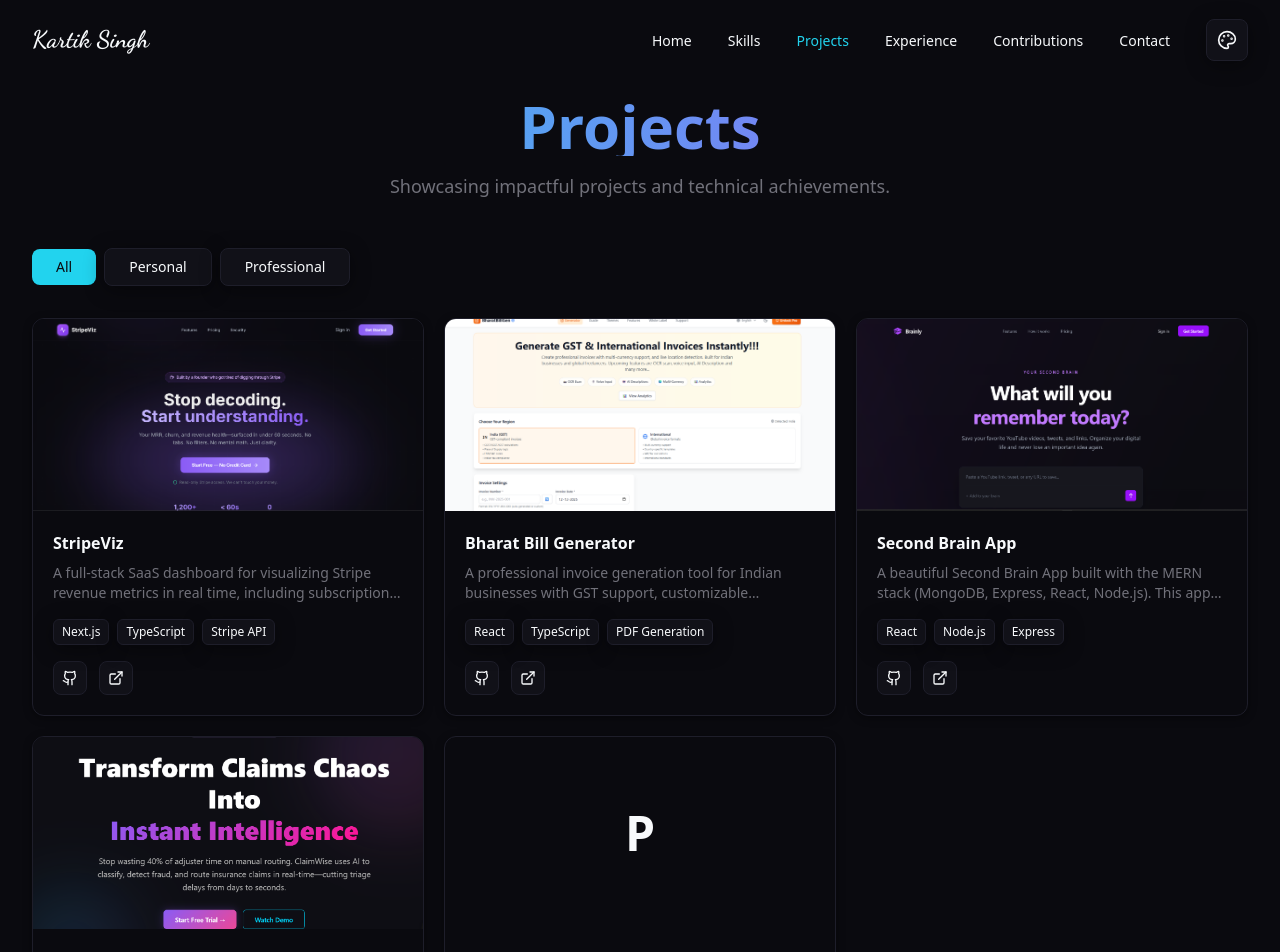
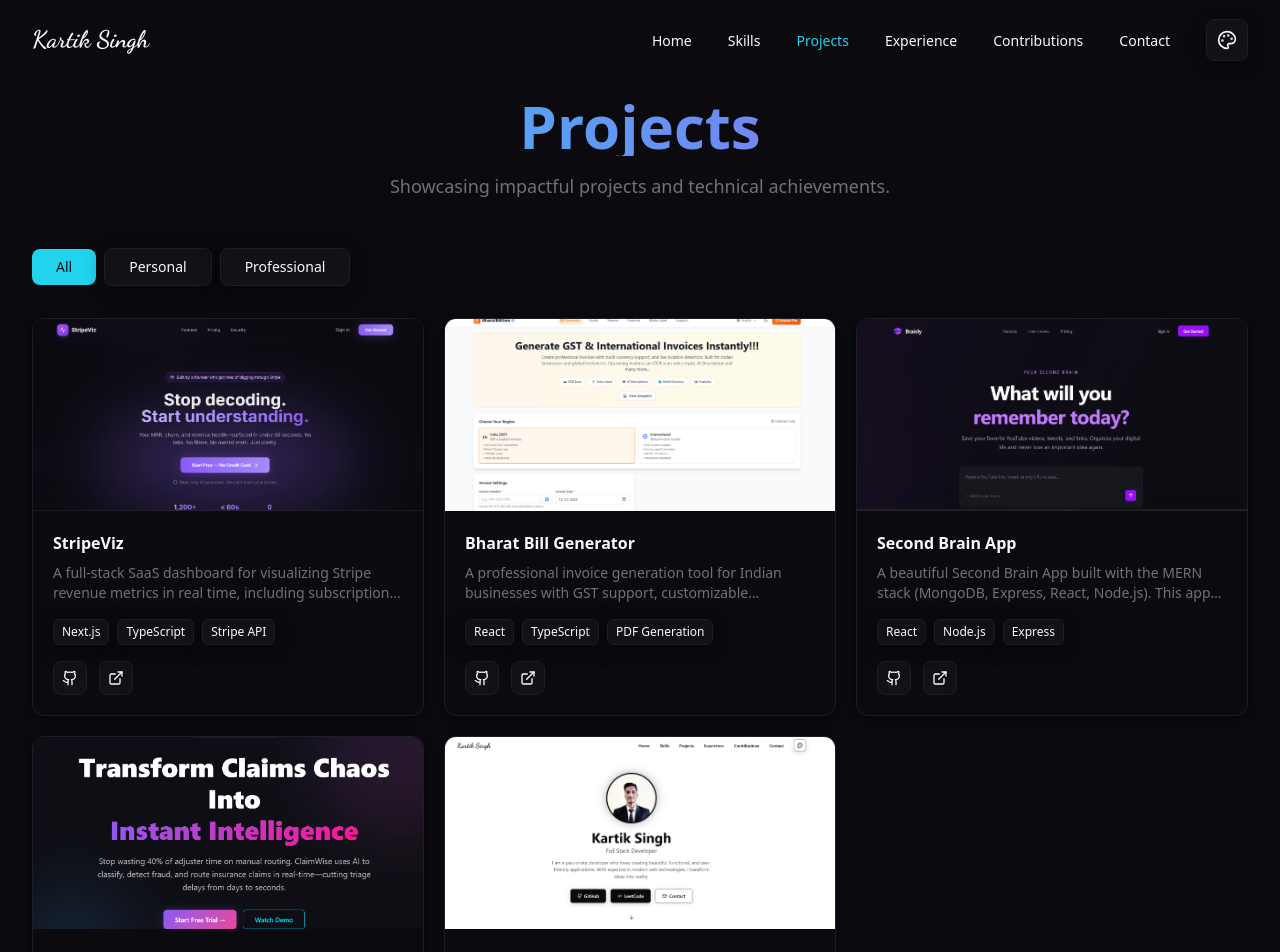
Before and after one commit to kartik-singhhh03/kartik-portfolio, a Next.js app: page /projects in a window 1280 px wide. Shown: the top 952 px of the page. Built offline with nearby package versions, Linux system fonts and the light colour scheme.

Commit message:
updated portfolio links

```diff
--- a/data/projects.ts
+++ b/data/projects.ts
@@ -55,8 +55,10 @@
     title: 'Portfolio Website',
     description: 'This very portfolio website built with Next.js, featuring multiple themes and smooth animations.',
     techStack: ['Next.js', 'TypeScript', 'Framer Motion', 'Tailwind CSS'],
-    github: 'https://github.com/kartik-singhhh03/portfolio',
-    live: 'https://kartik-singh.dev',
+    github: 'https://github.com/kartik-singhhh03/kartik-portfolio',
+    live: 'https://kartikdev.me',
+    image: '/portfolio.png',
     category: 'personal',
   },
 ]
+//demo commit
```
